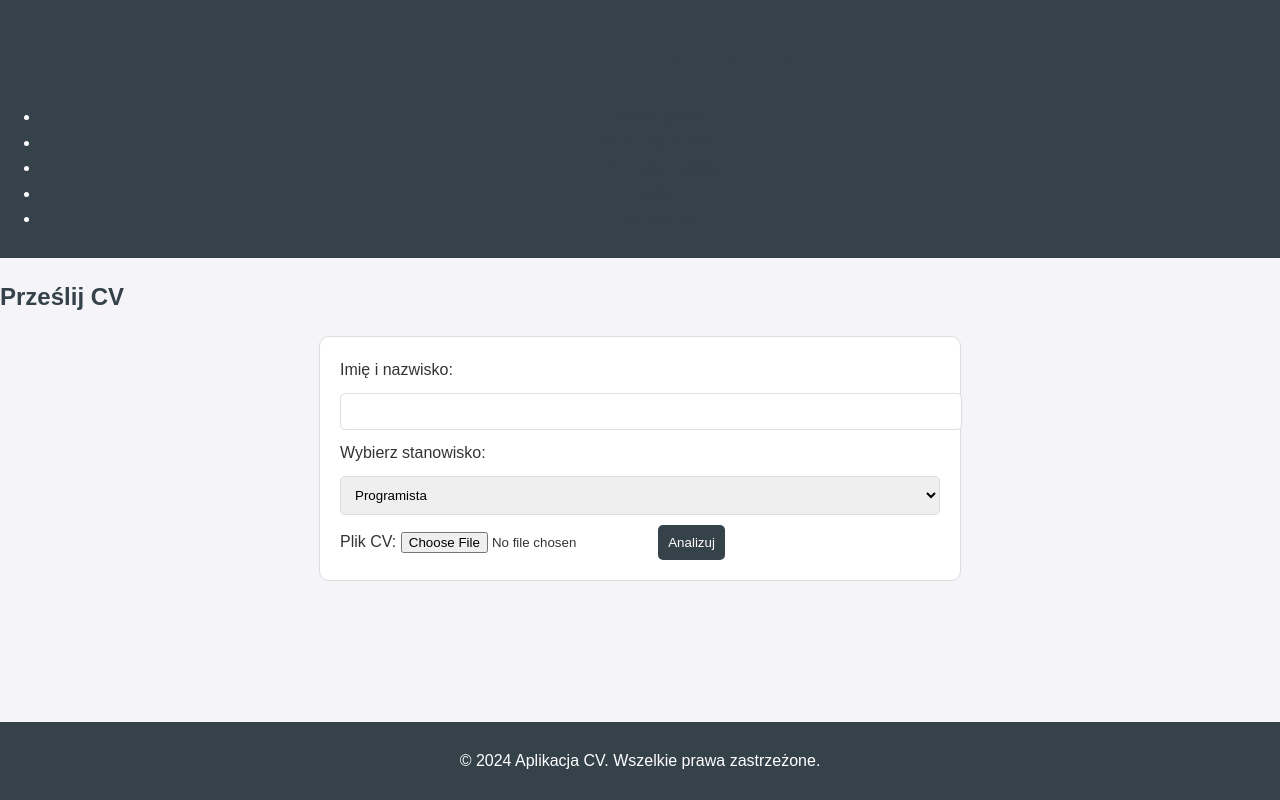
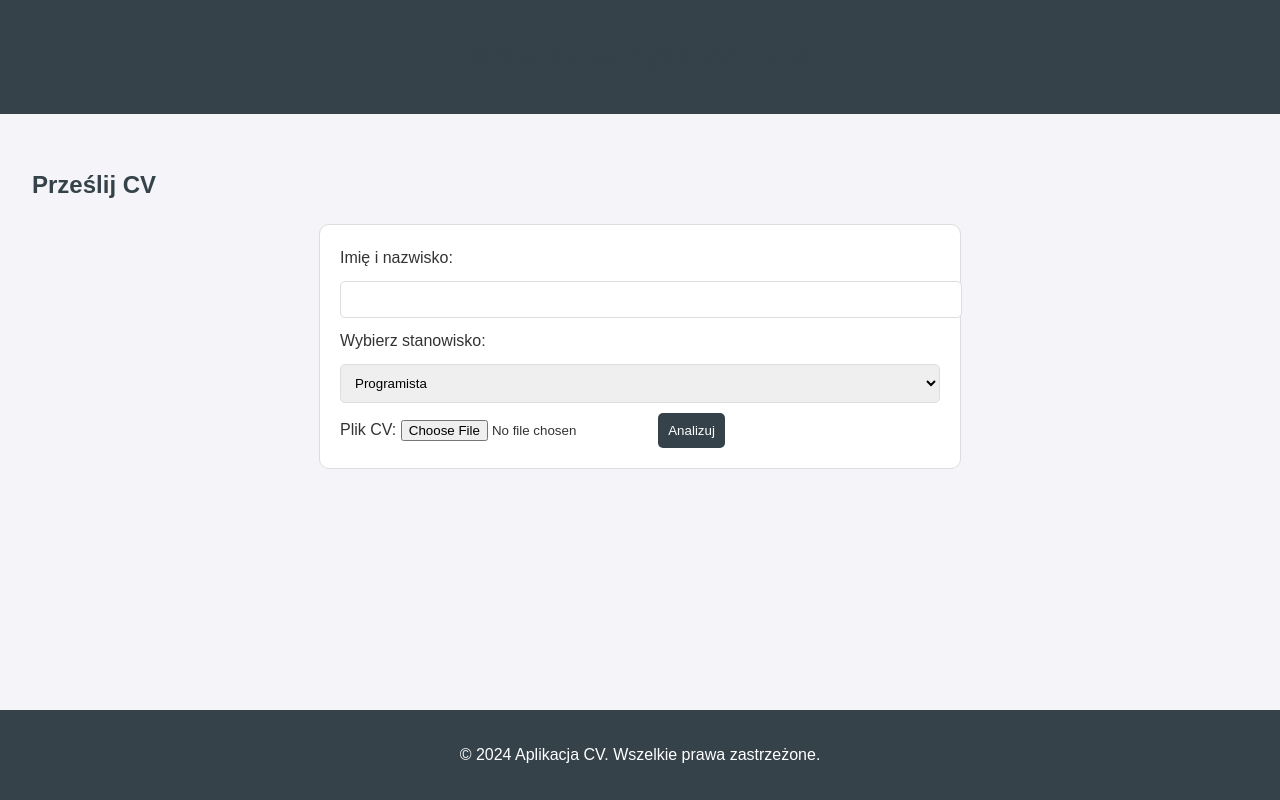
Before and after one commit to Szakuri/02f-pz, a Flask app: page /upload in a window 1280 px wide. Run offline with Flask 3, Linux system fonts and the light colour scheme; a user stored in the database is signed in.

Commit message:
Poprawienie interfejsu strony

```diff
--- a/analyzer_cv/static/styles.css
+++ b/analyzer_cv/static/styles.css
@@ -2,6 +2,9 @@
 	font-family: Arial, sans-serif;
 	margin: 0;
 	padding: 0;
+	min-height: 100vh;
+	display: flex;
+	flex-direction: column;
 	background-color: #f4f4f9;
 	color: #333;
 	line-height: 1.6;
@@ -27,6 +30,12 @@
 
 a:hover {
 	text-decoration: underline;
+}
+
+main {
+	flex: 1;
+	padding: 2em;
+	margin-bottom: 5vh;
 }
 
 button {
@@ -66,13 +75,26 @@
 	width: 100%;
 	border-collapse: collapse;
 	margin: 20px 0;
+	text-align: center;
 }
 
 table th,
 table td {
-	border: 1px solid #ddd;
-	padding: 8px;
-	text-align: center;
+	padding: 10px;
+	border-bottom: 1px solid #ddd;
+	vertical-align: middle;
+}
+
+thead {
+	position: sticky;
+	top: 0;
+	background-color: #f4f4f4;
+}
+
+tbody {
+	max-height: 500px;
+	overflow-y: auto;
+	display: block;
 }
 
 table th {
@@ -80,14 +102,24 @@
 	color: white;
 }
 
+tr {
+	display: table;
+	width: 100%;
+	table-layout: fixed;
+}
+
+tr:hover {
+	background-color: #f1f1f1;
+}
+
 footer {
+	margin-top: auto;
 	text-align: center;
-	padding: 10px 0;
-	background: #35424a;
+	padding: 1em 0;
+	width: 100%;
+	background-color: #35424a;
+	text-align: center;
 	color: white;
-	position: fixed;
-	bottom: 0;
-	width: 100%;
 }
 
 /* Styl dla kontenera na środku */
--- a/analyzer_cv/templates/base.html
+++ b/analyzer_cv/templates/base.html
@@ -1,4 +1,3 @@
-
 <!DOCTYPE html>
 <html lang="pl">
 
@@ -11,21 +10,7 @@
 
 <body>
     <header>
-        <h1>Aplikacja Analizy CV</h1>
-        <nav>
-            <ul>
-                <li><a href="/">Strona główna</a></li>
-                {% if session.get('user_id') %}
-                <li><a href="/add_position">Dodaj stanowisko</a></li>
-                <li><a href="/view_positions">Moje stanowiska</a></li>
-                <li><a href="/upload">Prześlij CV</a></li>
-                <li><a href="/logout">Wyloguj się</a></li>
-                {% else %}
-                <li><a href="/login">Logowanie</a></li>
-                <li><a href="/register">Rejestracja</a></li>
-                {% endif %}
-            </ul>
-        </nav>
+        <h1>Witamy w Aplikacji CV</h1>
     </header>
 
     <main>
--- a/analyzer_cv/templates/ranking.html
+++ b/analyzer_cv/templates/ranking.html
@@ -32,9 +32,9 @@
         </tr>
     </thead>
     <tbody>
-        {% for candidate in candidates %}
+        {% for i, candidate in enumerate(candidates, start=1) %}
         <tr>
-            <td>{{ loop.index }}</td>
+            <td>{{ i }}</td>
             <td>{{ candidate.name }}</td>
             <td>{{ candidate.points }}</td>
         </tr>
@@ -42,5 +42,6 @@
     </tbody>
 </table>
 
+
 <a href="{{ url_for('home') }}"><button>Wróć</button></a>
 {% endblock %}
```
Also changed, not shown: analyzer_cv/instance/database.db.
